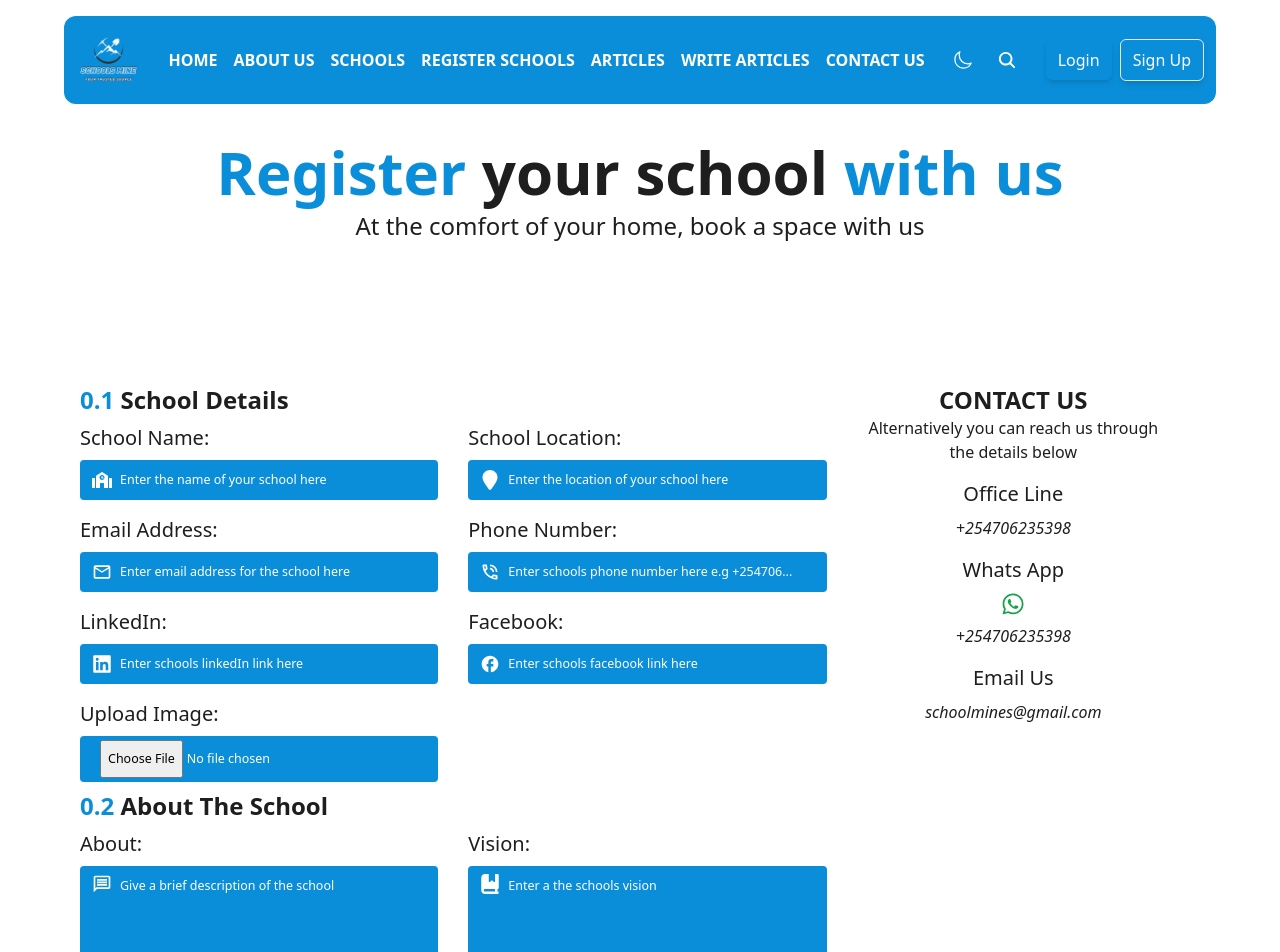
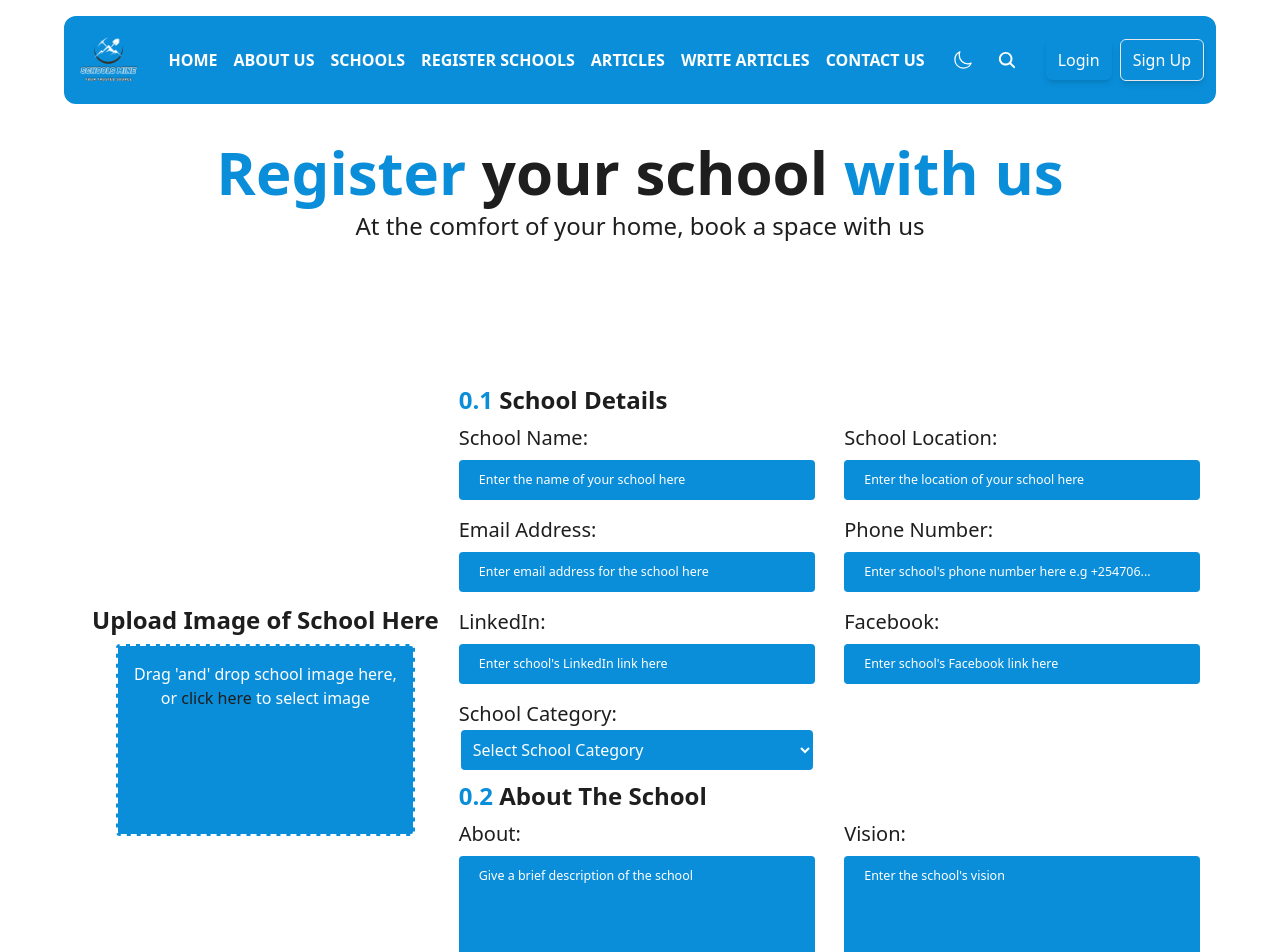
Before and after one commit to JAS-D98/JSM-hackathon-project, a React (Vite) app: page /schools-register in a window 1280 px wide. Shown: the top 952 px of the page. Built offline with nearby package versions, Linux system fonts and the light colour scheme.

Commit message:
add validation to contact page and adding school page

```diff
--- a/package.json
+++ b/package.json
@@ -10,11 +10,14 @@
     "preview": "vite preview"
   },
   "dependencies": {
+    "@firebase/storage": "^0.12.6",
     "axios": "^1.7.2",
+    "firebase": "^10.12.3",
     "flowbite-react": "^0.10.1",
     "formik": "^2.4.6",
     "react": "^18.3.1",
     "react-dom": "^18.3.1",
+    "react-dropzone": "^14.2.3",
     "swiper": "^11.1.4",
     "yup": "^1.4.0"
   },
--- a/src/components/TextArea/TextArea.jsx
+++ b/src/components/TextArea/TextArea.jsx
@@ -6,14 +6,17 @@ export default function TextArea({
   InputName,
   InputId,
   placeholderText,
-  required
+  required,
+  onChange,
+  onBlur,
+  value,
 }) {
   return (
-    <div className="text-[.6em] w-full md:w-[48%] mt-2">
+    <div className="text-[.6em] w-full mt-2">
       <label htmlFor={InputId}>
         <h2 className="font-medium text-xl text-primaryBlackColor">
           {Labelname}:
-        </h2>{" "}
+        </h2>
       </label>
       <div className="flex bg-primaryBlueColor px-3 rounded mt-2 min-h-36 py-2">
         <span className="text-primaryWhiteColor text-xl">{InputIcon}</span>
@@ -23,6 +26,10 @@ export default function TextArea({
           placeholder={placeholderText}
           className="text-primaryWhiteColor placeholder:text-primaryWhiteColor rounded outline-none w-full bg-transparent px-2 focus:bg-transparent leading-tight text-[1.3em] mt-1"
           required={required}
+          onChange={onChange}
+          onBlur={onBlur}
+          value={value}
+          autoComplete="false"
         />
       </div>
     </div>
--- a/src/components/formInput/FormInput.jsx
+++ b/src/components/formInput/FormInput.jsx
@@ -1,11 +1,4 @@
 import React from "react";
-// import { useFormik } from "formik"
-
-// const initialValue={
-//     name:'',
-//     email:'',
-//     articlemessage:''
-// }
 
 export default function FormInput({
   Labelname,
@@ -15,16 +8,12 @@ export default function FormInput({
   InputId,
   placeholderText,
   required,
-  onchange
+  onChange,
+  onBlur,
+  value,
 }) {
-  // const {values, handleBlur, handleChange, handleSubmit}=useFormik({
-  //   initialValues:initialValues,
-  //   onSubmit:(values)=>{
-
-  //   }
-  // })
   return (
-    <div className="text-[.6em] w-full md:w-[48%] text-2xl ">
+    <div className="text-[.6em] w-full text-2xl ">
       <label htmlFor={InputId}>
         <h2 className="font-medium text-xl text-primaryBlackColor">
           {Labelname}:
@@ -35,12 +24,15 @@ export default function FormInput({
         <input
           type={InputType}
           placeholder={placeholderText}
-          className="text-primaryWhiteColor placeholder:text-primaryWhiteColor rounded outline-none w-full bg-transparent px-2 py-1 focus:bg-transparent text-[1.3em] "
+          className="text-primaryWhiteColor placeholder:text-primaryWhiteColor rounded outline-none w-full bg-transparent px-2 py-1 focus:bg-transparent text-[1.3em]"
           id={InputId}
           name={InputName}
           min="0"
           required={required}
-          onChange={onchange}
+          onChange={onChange}
+          onBlur={onBlur}
+          value={value}
+          autoComplete="false"
         />
       </div>
     </div>
--- /dev/null
+++ b/src/formvalidations/ContactFormValidation.jsx
@@ -0,0 +1,9 @@
+import * as Yup from "yup";
+
+export const contactFormValidation = Yup.object({
+  fname: Yup.string().min(3).required("Please Enter First Name"),
+  lname: Yup.string().min(3).required("Please Enter Last Name"),
+  email: Yup.string().email("Please Enter valid Email").required("Please Enter Your Email"),
+  phone: Yup.string().matches(/^\+?\d{10,}$/, "Please enter a valid phone number").required("Please enter phone Number"),
+  message: Yup.string().required("Please Enter Your Message"),
+});
--- /dev/null
+++ b/src/formvalidations/addSchoolFormValidation.jsx
@@ -0,0 +1,12 @@
+import * as Yup from "yup";
+
+export const addSchoolValidation = Yup.object({
+    schoolName: Yup.string().required("School name is required"),
+    schoolLocation: Yup.string().required("School location is required"),
+    emailAddress: Yup.string()
+      .email("Invalid email format")
+      .required("Email address is required"),
+    phoneNumber: Yup.string().required("Phone number is required"),
+    aboutSchool: Yup.string().required("About school is required"),
+    schoolVision: Yup.string().required("School vision is required"),
+  });
--- a/src/pages/AddSchoolsPage.jsx
+++ b/src/pages/AddSchoolsPage.jsx
@@ -1,20 +1,59 @@
-import React from "react";
-import { IoLogoWhatsapp } from "react-icons/io5";
-import { FaLinkedin, FaSchool, FaUserEdit } from "react-icons/fa";
+import React, { useState } from "react";
+import { useFormik } from "formik";
+import { useDropzone } from "react-dropzone";
 import FormInput from "../components/formInput/FormInput";
+import Button from "../components/button/Button";
+import { addSchoolValidation } from "../formvalidations/addSchoolFormValidation";
 import TextArea from "../components/TextArea/TextArea";
-import ContactUsMessage from "../components/contactUsMessage/ContactUsMessage";
-import Button from "../components/button/Button";
-import { avatar } from "../assets/images";
-import {
-  MdOutlineMail,
-  MdOutlinePhoneInTalk,
-  MdOutlineMessage,
-  MdOutlineFacebook,
-} from "react-icons/md";
-import { FaBookBookmark, FaLocationPin } from "react-icons/fa6";
+
+const initialValues = {
+  schoolName: "",
+  schoolLocation: "",
+  emailAddress: "",
+  phoneNumber: "",
+  linkedIn: "",
+  facebook: "",
+  aboutSchool: "",
+  schoolVision: "",
+  image: null,
+  schoolCategory: ""
+};
+
+const categories = ["University","High School", "Primary School", "Kindergarten"];
 
 function AddSchoolsPage() {
+  const [imageUrl, setImageUrl] = useState("");
+
+  const { values, handleBlur, handleChange, handleSubmit, errors, touched } =
+    useFormik({
+      initialValues,
+      validationSchema: addSchoolValidation,
+      onSubmit: async (values) => {
+        try {
+          const storageRef = firebase.storage().ref();
+          const fileRef = storageRef.child(`images/${values.image.name}`);
+          await fileRef.put(values.image);
+
+          const url = await fileRef.getDownloadURL();
+          setImageUrl(url);
+
+          console.log("Form values with image URL:", { ...values, imageUrl: url });
+        } catch (error) {
+          console.error("Error uploading image:", error);
+        }
+      },
+    });
+
+  const onDrop = (acceptedFiles) => {
+    const file = acceptedFiles[0];
+    values.image = file;
+  };
+
+  const { getRootProps, getInputProps, isDragActive } = useDropzone({
+    onDrop,
+    accept: "image/*",
+  });
+
   return (
     <div className="px-10 md:px-20">
       <div className="w-full h-96 flex items-center justify-center flex-col">
@@ -26,117 +65,212 @@ function AddSchoolsPage() {
           At the comfort of your home, book a space with us
         </p>
       </div>
-      <div className="flex flex-col-reverse md:flex-row">
+      <div className="flex flex-col md:flex-row items-center gap-2">
+        <div className="w-full md:w-1/3 mb-6 md:mb-0 flex flex-col items-center gap-2 bg-tertiaryBlueColor p-2 md:bg-primaryWhiteColor">
+          <p className="text-xl md:text-2xl font-semibold text-secondaryBlackColor">
+            Upload Image of School Here
+          </p>
+          <div
+            {...getRootProps()}
+            className={`border-2 md:h-48 text-primaryBlackColor md:bg-primaryBlueColor md:text-primaryWhiteColor border-dashed rounded p-4 text-center ${
+              isDragActive
+                ? "border-primaryBlueColor text-primaryBlackColor"
+                : "border-primaryWhiteColor text-primaryBlackColor"
+            }`}
+          >
+            <input {...getInputProps()} />
+            {isDragActive ? (
+              <p className="text-primaryWhiteColor">Drop your image here ...</p>
+            ) : (
+              <p>
+                Drag 'and' drop school image here, <br /> or{" "}
+                <span className="text-primaryBlackColor">click here</span> to
+                select image
+              </p>
+            )}
+          </div>
+        </div>
         <div className="w-full md:w-2/3">
           <h1 className="font-semibold capitalize text-primaryBlackColor text-2xl">
             <span className="text-primaryBlueColor">0.1</span> school details
           </h1>
-          <form action="" className="mt-2">
+          <form className="mt-2" onSubmit={handleSubmit}>
             <div className="flex flex-col md:flex-row items-center gap-4 flex-wrap justify-between">
+              <div className="w-full md:w-[48%]">
                 <FormInput
                   InputType="text"
                   Labelname="School Name"
-                InputIcon={<FaSchool />}
-                InputId="School Name"
-                InputName="School Name"
+                  InputId="schoolName"
+                  InputName="schoolName"
                   placeholderText="Enter the name of your school here"
                   required="required"
+                  onBlur={handleBlur}
+                  onChange={handleChange}
+                  value={values.schoolName}
                 />
+                {errors.schoolName && touched.schoolName && (
+                  <small className="text-primaryErrorMessage">
+                    {errors.schoolName}
+                  </small>
+                )}
+              </div>
+              <div className="w-full md:w-[48%]">
                 <FormInput
                   InputType="text"
                   Labelname="School Location"
-                InputIcon={<FaLocationPin />}
-                InputId="School Location"
-                InputName="School Location"
+                  InputId="schoolLocation"
+                  InputName="schoolLocation"
                   placeholderText="Enter the location of your school here"
                   required="required"
+                  onBlur={handleBlur}
+                  onChange={handleChange}
+                  value={values.schoolLocation}
                 />
+                {errors.schoolLocation && touched.schoolLocation && (
+                  <small className="text-primaryErrorMessage">
+                    {errors.schoolLocation}
+                  </small>
+                )}
+              </div>
+              <div className="w-full md:w-[48%]">
                 <FormInput
                   InputType="email"
                   Labelname="Email Address"
-                InputIcon={<MdOutlineMail />}
-                InputId="Email Address"
-                InputName="Email Address"
+                  InputId="emailAddress"
+                  InputName="emailAddress"
                   placeholderText="Enter email address for the school here"
                   required="required"
+                  onBlur={handleBlur}
+                  onChange={handleChange}
+                  value={values.emailAddress}
                 />
+                {errors.emailAddress && touched.emailAddress && (
+                  <small className="text-primaryErrorMessage">
+                    {errors.emailAddress}
+                  </small>
+                )}
+              </div>
+              <div className="w-full md:w-[48%]">
                 <FormInput
                   InputType="number"
                   Labelname="Phone Number"
-                InputIcon={<MdOutlinePhoneInTalk />}
-                InputId="Phone Number"
-                InputName="Phone Number"
-                placeholderText="Enter schools phone number here e.g +254706..."
+                  InputId="phoneNumber"
+                  InputName="phoneNumber"
+                  placeholderText="Enter school's phone number here e.g +254706..."
                   required="required"
+                  onBlur={handleBlur}
+                  onChange={handleChange}
+                  value={values.phoneNumber}
                 />
+                {errors.phoneNumber && touched.phoneNumber && (
+                  <small className="text-primaryErrorMessage">
+                    {errors.phoneNumber}
+                  </small>
+                )}
+              </div>
+              <div className="w-full md:w-[48%]">
                 <FormInput
                   InputType="text"
                   Labelname="LinkedIn"
-                InputIcon={<FaLinkedin />}
-                InputId="LinkedIn"
-                InputName="LinkedIn Link(Optional)"
-                placeholderText="Enter schools linkedIn link here"
+                  InputId="linkedIn"
+                  InputName="linkedIn"
+                  placeholderText="Enter school's LinkedIn link here"
+                  onBlur={handleBlur}
+                  onChange={handleChange}
+                  value={values.linkedIn}
                 />
+              </div>
+              <div className="w-full md:w-[48%]">
                 <FormInput
                   InputType="text"
                   Labelname="Facebook"
-                InputIcon={<MdOutlineFacebook />}
-                InputId="Facebook"
-                InputName="Facebook Link(Optional)"
-                placeholderText="Enter schools facebook link here"
-              />
-              <FormInput
-                InputType="file"
-                Labelname="Upload Image"
-                InputId="upload"
-
+                  InputId="facebook"
+                  InputName="facebook"
+                  placeholderText="Enter school's Facebook link here"
+                  onBlur={handleBlur}
+                  onChange={handleChange}
+                  value={values.facebook}
                 />
               </div>
-            <h1 className="font-semibold capitalize mt-2 text-primaryBlackColor text-2xl ">
+              <div className="w-full md:w-[48%]">
+                <div className="flex flex-col">
+                  <label
+                    htmlFor="schoolCategory"
+                    className="font-medium text-xl text-primaryBlackColor"
+                  >
+                    School Category:
+                  </label>
+                  <select
+                    id="schoolCategory"
+                    name="schoolCategory"
+                    value={values.schoolCategory}
+                    onChange={handleChange}
+                    onBlur={handleBlur}
+                    className="border-2 border-primaryWhiteColor text-primaryWhiteColor rounded-md p-2 bg-primaryBlueColor"
+                    required
+                  >
+                    <option value="">Select School Category</option>
+                    {categories.map((category, index) => (
+                      <option key={index} value={category}>
+                        {category}
+                      </option>
+                    ))}
+                  </select>
+                  {errors.schoolCategory && touched.schoolCategory && (
+                    <small className="text-primaryErrorMessage">
+                      {errors.schoolCategory}
+                    </small>
+                  )}
+                </div>
+              </div>
+            </div>
+            <h1 className="font-semibold capitalize mt-2 text-primaryBlackColor text-2xl">
               <span className="text-primaryBlueColor">0.2</span> About the
               school
             </h1>
             <div className="flex flex-col md:flex-row justify-between">
+              <div className="w-full md:w-[48%]">
                 <TextArea
                   Labelname="About"
-                InputIcon={<MdOutlineMessage />}
-                InputName="About School"
+                  InputId="aboutSchool"
+                  InputName="aboutSchool"
                   placeholderText="Give a brief description of the school"
-                InputId="About"
                   required="required"
+                  onBlur={handleBlur}
+                  onChange={handleChange}
+                  value={values.aboutSchool}
                 />
+                {errors.aboutSchool && touched.aboutSchool && (
+                  <small className="text-primaryErrorMessage">
+                    {errors.aboutSchool}
+                  </small>
+                )}
+              </div>
+              <div className="w-full md:w-[48%]">
                 <TextArea
                   Labelname="Vision"
-                InputIcon={<FaBookBookmark />}
-                InputName="School Vision"
-                placeholderText="Enter a the schools vision"
-                InputId="School Vision"
+                  InputId="schoolVision"
+                  InputName="schoolVision"
+                  placeholderText="Enter the school's vision"
                   required="required"
+                  onBlur={handleBlur}
+                  onChange={handleChange}
+                  value={values.schoolVision}
                 />
+                {errors.schoolVision && touched.schoolVision && (
+                  <small className="text-primaryErrorMessage">
+                    {errors.schoolVision}
+                  </small>
+                )}
+              </div>
             </div>
             <Button
               title="Register School"
               backgroundColor="primaryBlueColor"
               marginTop="4"
+              type="submit"
             />
           </form>
-        </div>
-
-        <div className="w-full mb-6 md:w-1/3 h-full text-center flex flex-col justify-center items-center text-secondaryBlackColor">
-          <h1 className="text-2xl font-semibold text-primaryBlackColor">
-            CONTACT US
-          </h1>
-          <p className=" text-secondaryBlackColor text-center">
-            Alternatively you can reach us through <br /> the details below
-          </p>
-          <img src={avatar} alt="avatar image" className="flex md:hidden" />
-          <ContactUsMessage title="Office Line" Message="+254706235398" />
-          <ContactUsMessage
-            title="Whats App"
-            Message="+254706235398"
-            Icon={<IoLogoWhatsapp />}
-          />
-          <ContactUsMessage title="Email Us" Message="schoolmines@gmail.com" />
         </div>
       </div>
     </div>
--- a/src/pages/ContactUsPage.jsx
+++ b/src/pages/ContactUsPage.jsx
@@ -11,8 +11,26 @@ import {
   MdOutlinePhoneInTalk,
   MdOutlineMessage,
 } from "react-icons/md";
+import { useFormik } from "formik";
+import { contactFormValidation } from "../formvalidations/ContactFormValidation.jsx";
+
+const initialValues = {
+  fname: "",
+  lname: "",
+  email: "",
+  phone: "",
+  message: "",
+};
 
 function ContactUsPage() {
+  const { values, handleBlur, handleChange, handleSubmit, errors, touched } = useFormik({
+    initialValues: initialValues,
+    validationSchema: contactFormValidation,
+    onSubmit: (values) => {
+      console.log(values);
+    },
+  });
+
   return (
     <div className="px-20">
       <div className="w-full h-96 flex items-center justify-center flex-col">
@@ -26,67 +44,100 @@ function ContactUsPage() {
       </div>
       <div className="flex flex-col md:flex-row">
         <div className="w-full md:w-2/3">
-          <h1 className="font-semibold capitalize text-primaryBlackColor text-2xl">
+          <h1 className="font-semibold capitalize text-primaryBlackColor text-xl md:text-2xl">
             <span className="text-primaryBlueColor">0.1</span> Fill in the form
             Below
           </h1>
-          <form action="" className="mt-2">
+          <form action="" className="mt-2" onSubmit={handleSubmit}>
             <div className="flex flex-col md:flex-row items-center gap-4 flex-wrap justify-between">
+              <div className="w-full md:w-[48%]">
                 <FormInput
                   InputType="text"
                   Labelname="First Name"
                   InputIcon={<FaUserEdit />}
-                InputId="First Name"
-                InputName="First Name"
+                  InputId="fname"
+                  InputName="fname"
                   placeholderText="Enter your first name here"
                   required="required"
+                  onBlur={handleBlur}
+                  onChange={handleChange}
+                  value={values.fname}
                 />
+                {errors.fname && touched.fname && <small className="text-primaryErrorMessage">{errors.fname}</small>}
+              </div>
+              <div className="w-full md:w-[48%]">
                 <FormInput
                   InputType="text"
                   Labelname="Last Name"
                   InputIcon={<FaUserEdit />}
-                InputId="Last Name"
-                InputName="Last Name"
+                  InputId="lname"
+                  InputName="lname"
                   placeholderText="Enter your last name here"
                   required="required"
+                  onBlur={handleBlur}
+                  onChange={handleChange}
+                  value={values.lname}
                 />
+                {errors.lname && touched.lname && <small className="text-primaryErrorMessage">{errors.lname}</small>}
+              </div>
+              <div className="w-full md:w-[48%]">
                 <FormInput
                   InputType="email"
                   Labelname="Email Address"
                   InputIcon={<MdOutlineMail />}
-                InputId="Email Address"
-                InputName="Email Address"
+                  InputId="email"
+                  InputName="email"
                   placeholderText="Enter your email address here"
                   required="required"
+                  onBlur={handleBlur}
+                  onChange={handleChange}
+                  value={values.email}
                 />
+                {errors.email && touched.email && <small className="text-primaryErrorMessage">{errors.email}</small>}
+              </div>
+              <div className="w-full md:w-[48%]">
                 <FormInput
-                InputType="number"
+                  InputType="tel"
                   Labelname="Phone Number"
                   InputIcon={<MdOutlinePhoneInTalk />}
-                InputId="Phone Number"
-                InputName="Phone Number"
+                  InputId="phone"
+                  InputName="phone"
                   placeholderText="Enter your phone number here e.g +254706..."
                   required="required"
+                  onBlur={handleBlur}
+                  onChange={handleChange}
+                  value={values.phone}
                 />
+                {errors.phone && touched.phone && <small className="text-primaryErrorMessage">{errors.phone}</small>}
               </div>
-            <h1 className="font-semibold capitalize mt-2 text-primaryBlackColor text-2xl ">
+            </div>
+            <h1 className="font-semibold capitalize mt-2 text-primaryBlackColor text-xl md:text-2xl ">
               <span className="text-primaryBlueColor">0.2</span> Attach Your
               Message Below
             </h1>
             <div className="flex justify-between">
+              <div className="w-full">
                 <TextArea
                   Labelname="Message"
                   InputIcon={<MdOutlineMessage />}
-                InputName="Contact Message"
+                  InputName="message"
                   placeholderText="Enter your message here"
-                InputId="Contact Message"
+                  InputId="message"
                   required="required"
+                  onBlur={handleBlur}
+                  onChange={handleChange}
+                  value={values.message}
+                  error={errors.message}
+                  touched={touched.message}
                 />
+                {errors.message && touched.message && <small className="text-primaryErrorMessage">{errors.message}</small>}
+              </div>
               <img src={avatar} alt="avatar image" className="hidden md:flex" />
             </div>
             <Button
               title="Send Us Your Message"
               backgroundColor="primaryBlueColor"
+              type="submit"
             />
           </form>
         </div>
--- a/tailwind.config.js
+++ b/tailwind.config.js
@@ -13,6 +13,7 @@ export default {
         blackGradient: "#00000080",
         secondaryBlackColor: "#1E1E1E",
         primaryWhiteColor: "#FFFFFF",
+        primaryErrorMessage:"#ef4444"
       },
     },
   },
```
Also changed, not shown: src/configuration/FireBase.configuration.jsx (added, +18 -0 lines), src/pages/authentication/Login.jsx (added, +7 -0 lines), src/pages/authentication/Logout.jsx (added, +7 -0 lines), 2 other files (tests, documents, lock files or other folders). Lines whose indentation alone changed are shown as unchanged.
